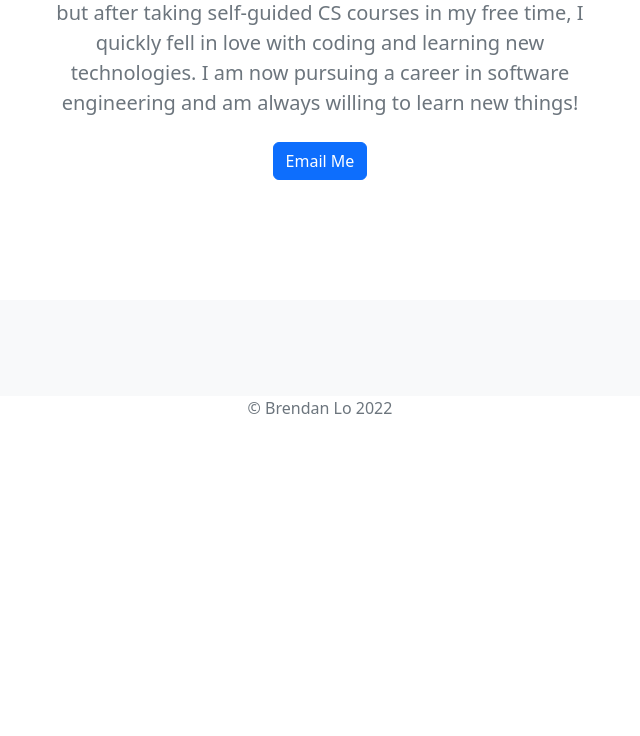
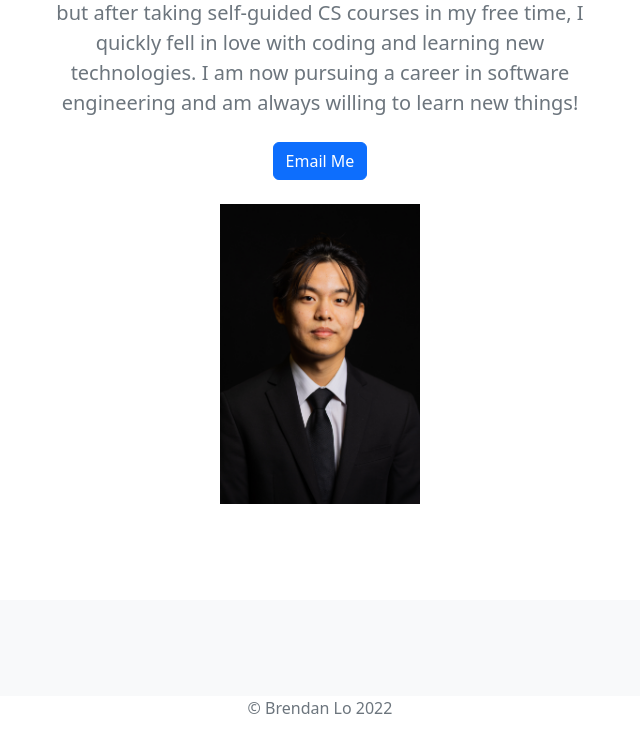
Before and after one commit to itsblo536/portfolio-project, a Django app: page / in a window 1280 px wide. Shown: the part 390-1126 px from the top of the page, without its empty margins (320-960 px from the left). Before the commit the page ends 804 px from the top, so only its background shows below. Run offline with Django 3.2, Linux system fonts and the light colour scheme; data that the repository does not hold is empty.

Commit message:
Added headshot to homepage

```diff
--- a/jobs/templates/jobs/home.html
+++ b/jobs/templates/jobs/home.html
@@ -55,6 +55,7 @@
         <p>
           <a href="mailto:bl536@cornell.edu" class="btn btn-primary my-2">Email Me</a>
         </p>
+        <img src="{% static 'official-headshot.jpg' %}" height="300"/>
       </div>
     </div>
   </section>
```
